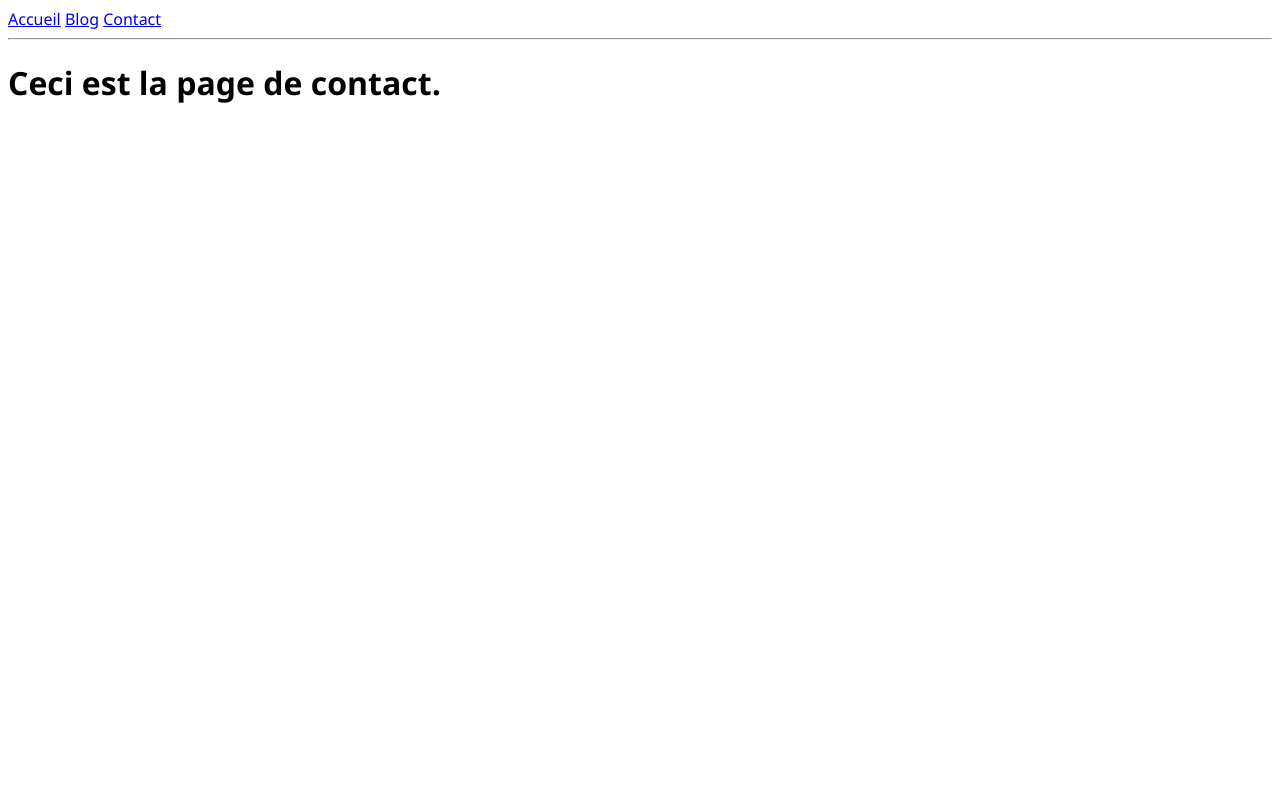
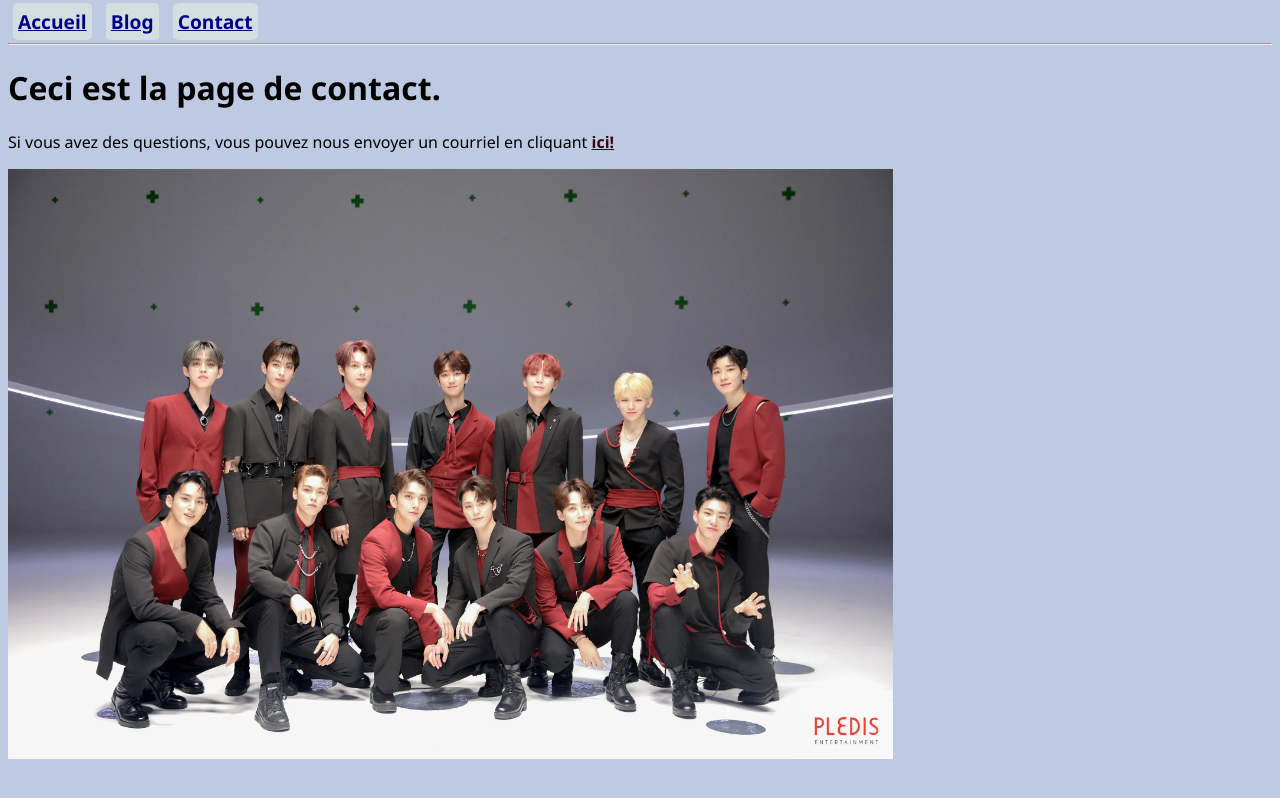
Before and after one commit to mandaribo/web_dynamique, a plain HTML site: page Cours_04/lecon_4_travail_maison/html/contact.html in a window 1280 px wide. Drawn offline with Linux system fonts and the light colour scheme.

Commit message:
version finale

```diff
--- a/Cours_04/lecon_4_travail_maison/html/contact.html
+++ b/Cours_04/lecon_4_travail_maison/html/contact.html
@@ -1,5 +1,5 @@
 <!DOCTYPE html>
-<html lang="en">
+<html lang="fr">
 <head>
     <meta charset="UTF-8">
     <meta name="viewport" content="width=device-width, initial-scale=1.0">
@@ -13,6 +13,10 @@
         <a href="contact.html">Contact</a>
         <hr>
     </header>
-    <h1>Ceci est la page de contact.</h1>
+    <div>
+        <h1>Ceci est la page de contact.</h1>
+        <p>Si vous avez des questions, vous pouvez nous envoyer un courriel en cliquant <a href="mailto:seventeenblog@bdeb.qc.ca?subject=Question%20sur%20Seventeen">ici!</a></p>
+        <img src="../images/svt3.webp" alt="Photo de Seventeen, un groupe de k-pop" width="70%">
+    </div>
 </body>
 </html>
--- a/Cours_04/lecon_4_travail_maison/styles/blog.css
+++ b/Cours_04/lecon_4_travail_maison/styles/blog.css
@@ -13,6 +13,18 @@ text-align: center;
 margin: 3px;
 }
 
+td{
+padding: 5px;
+}
+
 .leader{
 list-style-type: disc;
 }
+
+header a{
+    font-size: larger;
+    margin: 5px;
+    padding: 5px;
+    background-color: rgb(211, 223, 223);
+    border-radius: 10%;
+}
--- a/Cours_04/lecon_4_travail_maison/styles/contact.css
+++ b/Cours_04/lecon_4_travail_maison/styles/contact.css
@@ -1,3 +1,18 @@
 :root{
     font-family: 'Segoe UI', Tahoma, Geneva, Verdana, sans-serif;
+    background-color: #bdcae2;
 }
+
+a{
+    color: rgb(56, 5, 18);
+    font-weight: 600;
+}
+
+header a{
+    color: darkblue;
+    font-size: larger;
+    margin: 5px;
+    padding: 5px;
+    background-color: rgb(211, 223, 223);
+    border-radius: 10%;
+}
--- a/Cours_04/lecon_4_travail_maison/styles/main.css
+++ b/Cours_04/lecon_4_travail_maison/styles/main.css
@@ -1,3 +1,20 @@
 :root{
     font-family: 'Segoe UI', Tahoma, Geneva, Verdana, sans-serif;
+    background-color: #F7CACA;
 }
+
+a{
+    color: darkblue;
+}
+
+h1{
+    color: indigo;
+}
+
+header a{
+    font-size: larger;
+    margin: 5px;
+    padding: 5px;
+    background-color: rgb(211, 223, 223);
+    border-radius: 10%;
+}
```
Also changed, not shown: Cours_04/lecon_4_travail_maison/html/blog.html (+2 -2 lines), Cours_04/lecon_4_travail_maison/index.html (+2 -2 lines).
